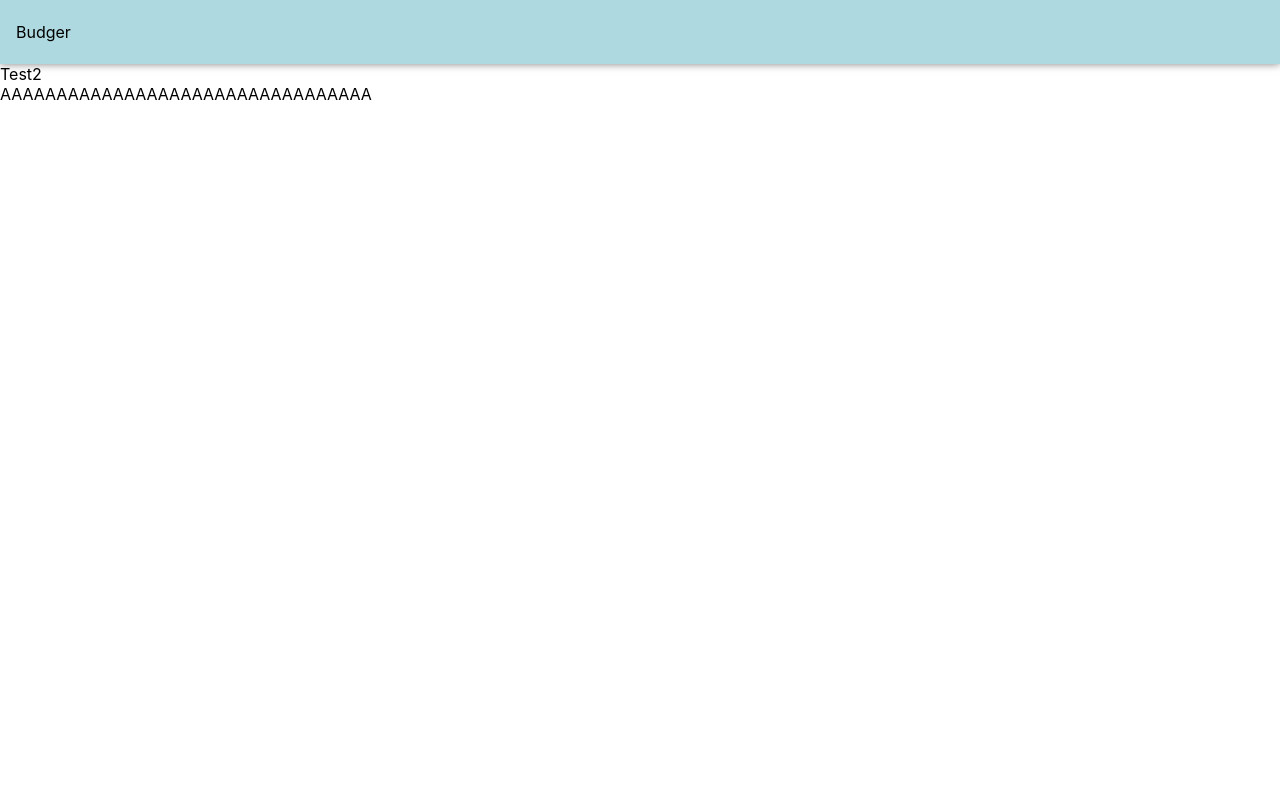
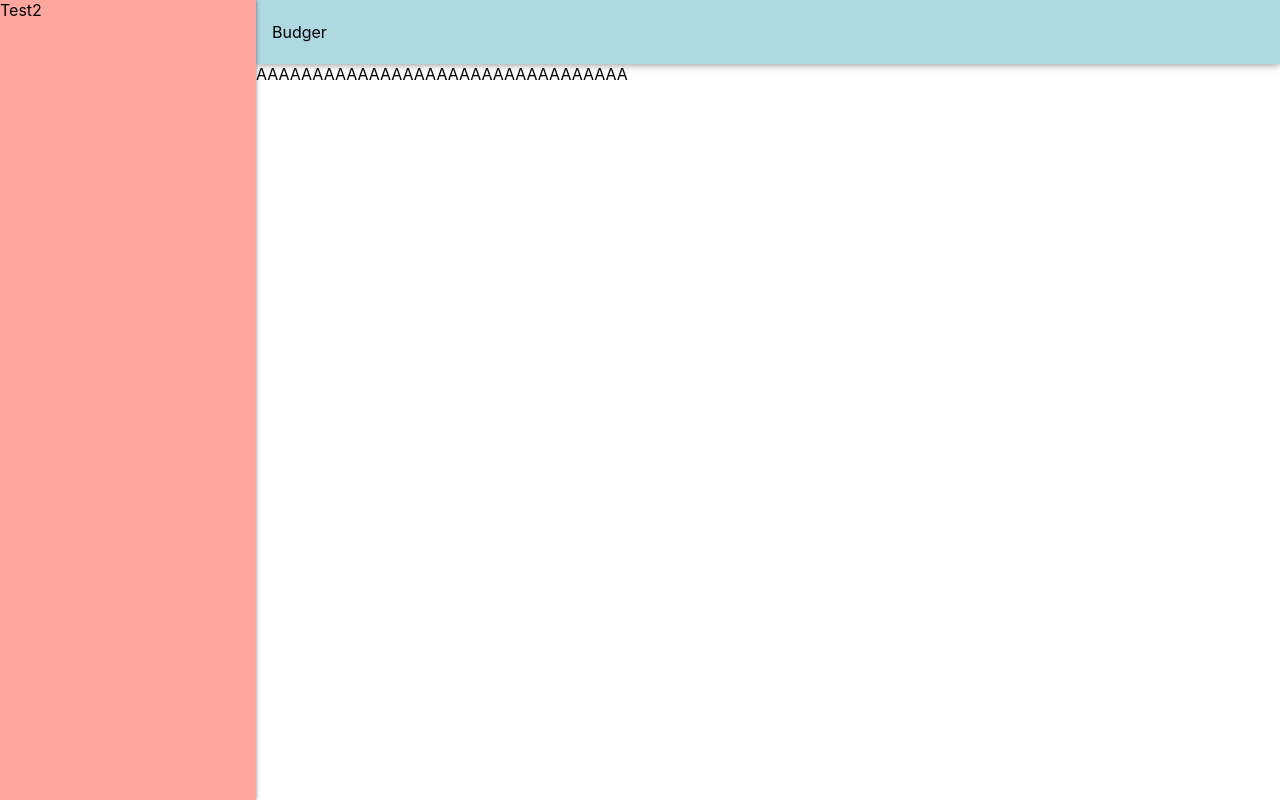
Before and after one commit to itscharlieliu/budger, a React (Create React App) app: page /budget in a window 1280 px wide. Built offline with nearby package versions, Linux system fonts and the light colour scheme; the HTML template or start-up script is replaced by a standard one.

Commit message:
Updated drawer

```diff
--- a/src/App.tsx
+++ b/src/App.tsx
@@ -7,14 +7,24 @@ import AppBar from "./components/common/AppBar";
 const AppContainer = styled.div`
     width: 100vw;
     height: 100vh;
+    display: flex;
+    flex-direction: row;
+`;
+
+const BodyContainer = styled.div`
+    flex-grow: 1;
+    display: flex;
+    flex-direction: column;
 `;
 
 function App() {
     return (
         <AppContainer>
-            <AppBar>Budger</AppBar>
             <NavigationDrawer />
-            <Router />
+            <BodyContainer>
+                <AppBar>Budger</AppBar>
+                <Router />
+            </BodyContainer>
         </AppContainer>
     );
 }
--- a/src/components/NavigationDrawer.tsx
+++ b/src/components/NavigationDrawer.tsx
@@ -2,11 +2,12 @@ import React from "react";
 import styled from "styled-components";
 import AccountBalanceWalletIcon from "@material-ui/icons/AccountBalanceWallet";
 import AccountBalanceIcon from "@material-ui/icons/AccountBalance";
+import Drawer from "./common/Drawer";
 
 export const DRAWER_WIDTH_PX = 250;
 
 const NavigationDrawer = (): JSX.Element => {
-    return <div>Test2</div>;
+    return <Drawer>Test2</Drawer>;
 };
 //     return (
 //         <Drawer variant="permanent">
--- a/src/components/common/AppBar.tsx
+++ b/src/components/common/AppBar.tsx
@@ -6,7 +6,7 @@ const AppBar = styled.div`
     height: ${UNIT_LENGTH}px;
     background-color: ${theme.palette.primary.main};
     color: ${theme.palette.primary.contrast};
-    box-shadow: ${theme.shadow.high};
+    ${theme.shadow.high};
     display: flex;
     flex-direction: row;
     padding: 0 16px;
--- a/src/components/common/Drawer.tsx
+++ b/src/components/common/Drawer.tsx
@@ -2,6 +2,11 @@ import styled from "styled-components";
 import { theme, UNIT_LENGTH } from "../../defs/theme";
 
 const Drawer = styled.div`
-    width: ${3 * UNIT_LENGTH};
-    height: 100%;
+    width: ${4 * UNIT_LENGTH}px;
+    height: auto;
+    background-color: ${theme.palette.secondary.main};
+    ${theme.shadow.med};
+    z-index: 5;
 `;
+
+export default Drawer;
```
